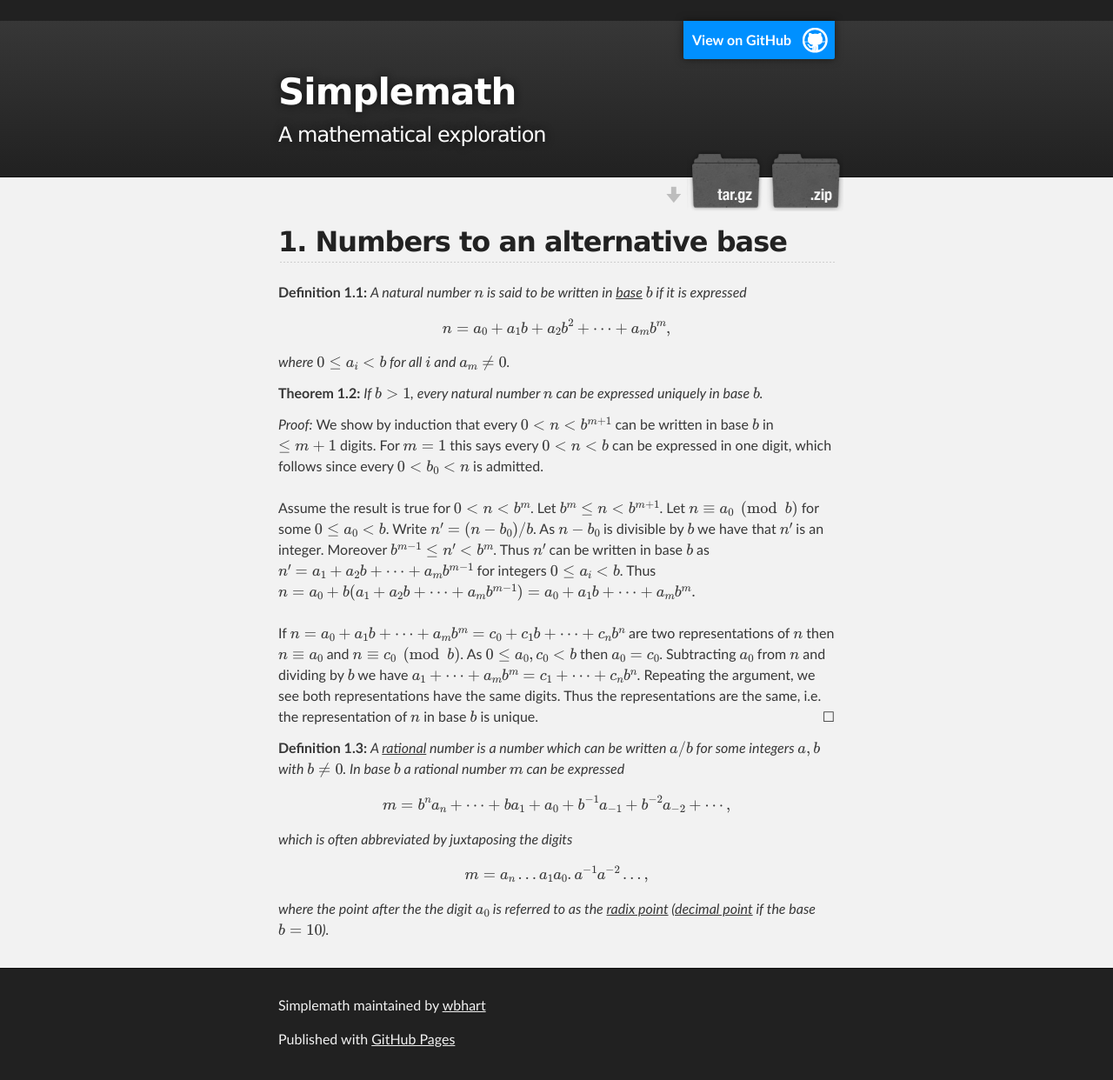
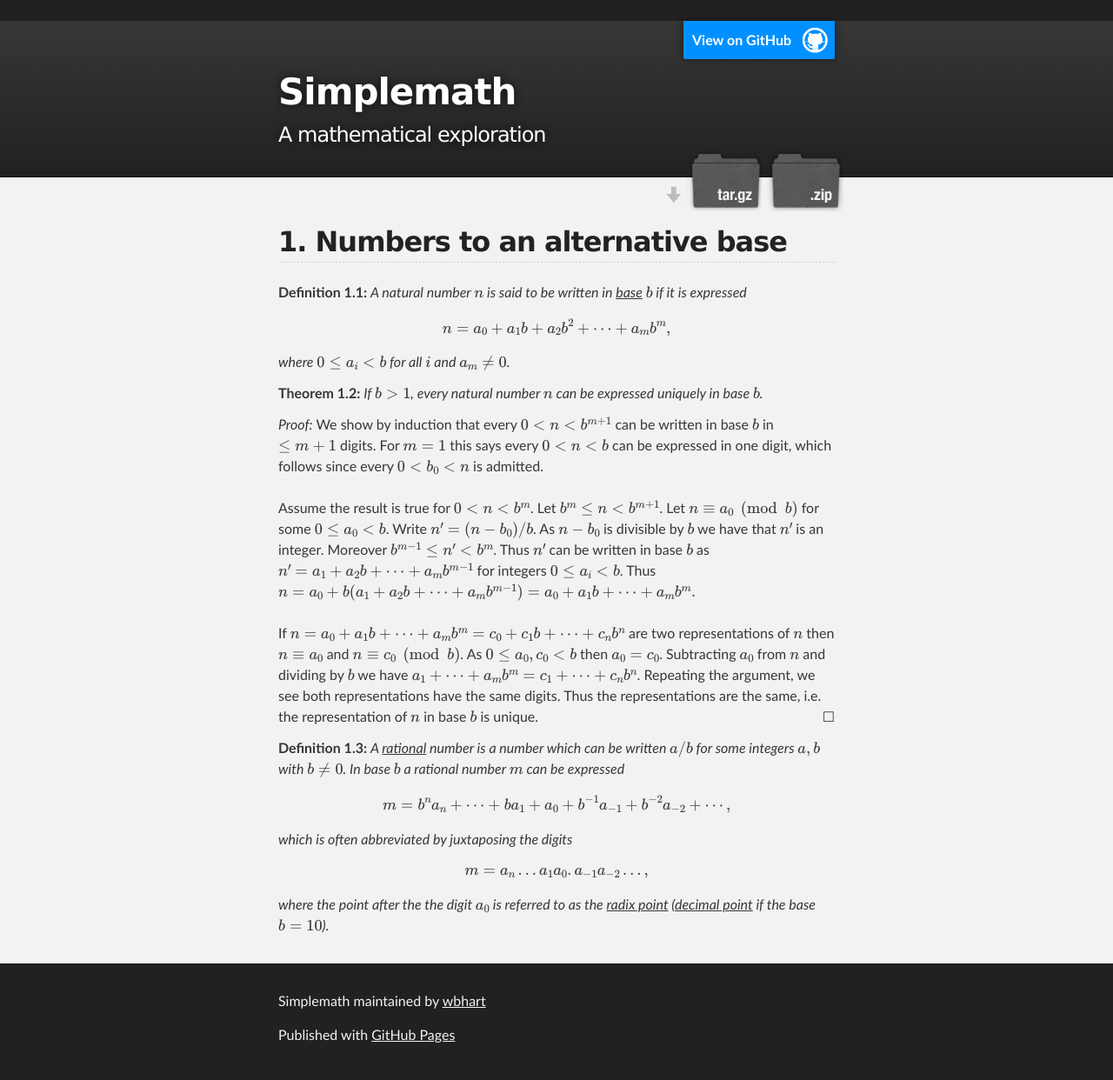
Before and after one commit to wbhart/SimpleMath, a Jekyll site: the page built from altbase.html, in a window 1280 px wide. Shown: the whole page at 87% size. Built offline with Jekyll 4.4.1, drawn with Linux system fonts in a browser that asks for light colours; formulas are drawn with MathJax 3.

```diff
--- a/altbase.html
+++ b/altbase.html
@@ -31,7 +31,7 @@ Thus the representations are the same, i.e. the representation of $n$ in base $b
 base $b$ a rational number $m$ can be expressed
 $$m = b^na_n + \cdots + ba_1 + a_0 + b^{-1}a_{-1} + b^{-2}a_{-2} + \cdots,$$
 which is often abbreviated by juxtaposing the digits
-$$m = a_n \ldots a_1 a_0 . a^{-1} a^{-2}\ldots,$$
+$$m = a_n \ldots a_1 a_0 . a_{-1} a_{-2}\ldots,$$
 where the point after the the digit $a_0$ is referred to as the <u>radix point</u> (<u>decimal point</u> if the base
 $b = 10$).
 </definition>
```
